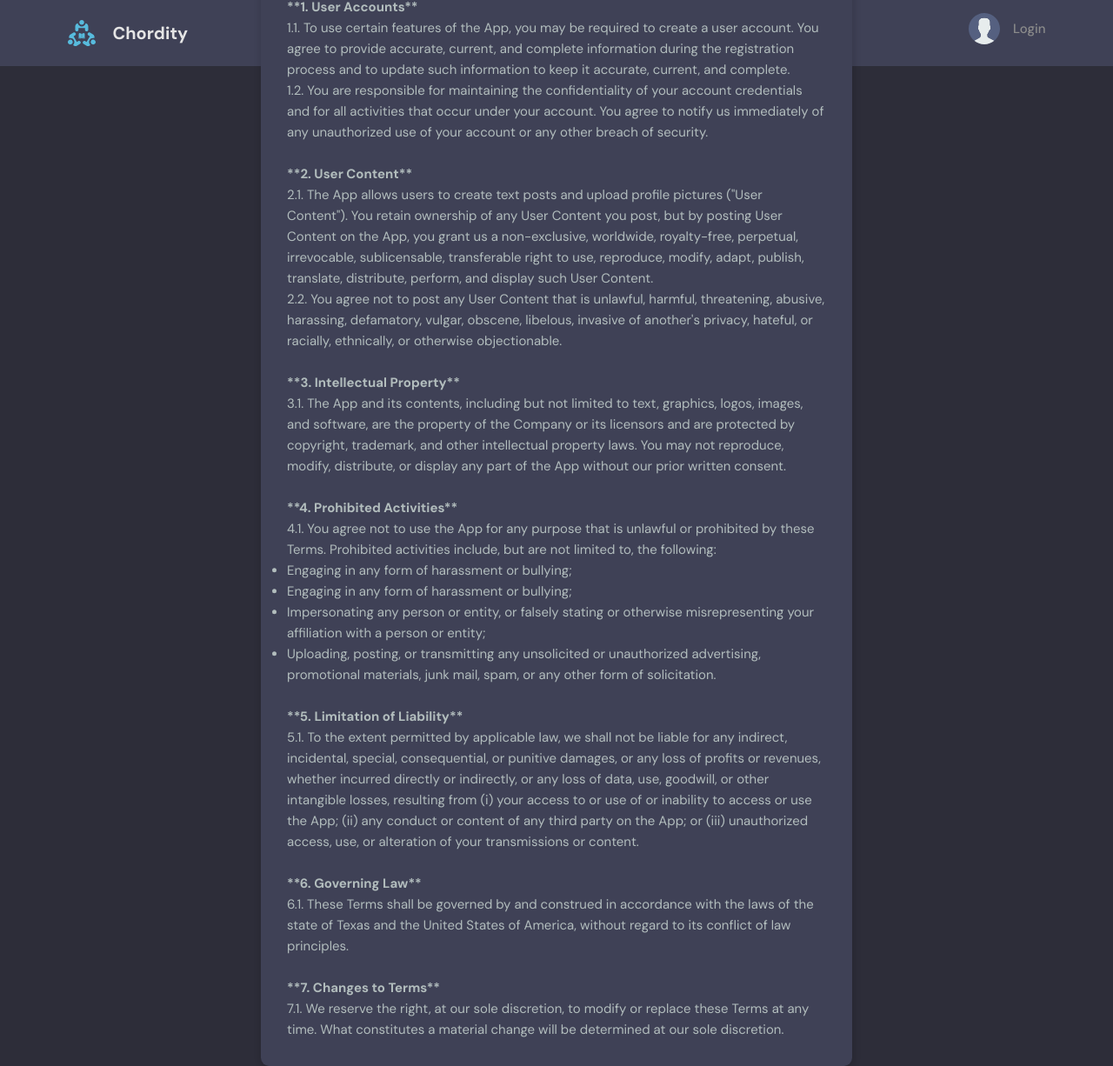
After one commit to rexherndon/chordity, a Django app: page /terms-and-conditions/ in a window 1280 px wide. The commit adds this page. Shown: the whole page at 87% size. Run offline with Django 5.2, Linux system fonts and the light colour scheme; parts of the project's set-up code (start-up, migrations or seed data) failed here and were passed over.

Commit message:
added /terms-and-conditions page

```diff
--- a/chordity/base/templates/base/login_register.html
+++ b/chordity/base/templates/base/login_register.html
@@ -83,6 +83,11 @@
           </div>
           {% endfor %}
 
+          {% comment %} this field will not be stored anywhere, so no need to tie it in with our user model. {% endcomment %}
+          <input type="checkbox" id="terms-and-cond" name="terms-and-cond" required> By checking this box and registering your account, you are agreeing to our terms and conditions.</input>
+          <br />
+          <br />
+
           <button class="btn btn--main" type="submit">
             <svg
               version="1.1"
--- /dev/null
+++ b/chordity/base/templates/base/terms_and_conditions.html
@@ -0,0 +1,131 @@
+{% extends 'main.html' %} {% block content %}
+
+<main class="create-room layout">
+  <div class="container">
+    <div class="layout__box">
+      <div class="layout__boxHeader">
+        <div class="layout__boxTitle">
+          <a href="{% url 'home' %}">
+            <svg
+              version="1.1"
+              xmlns="http://www.w3.org/2000/svg"
+              width="32"
+              height="32"
+              viewBox="0 0 32 32"
+            >
+              <title>arrow-left</title>
+              <path
+                d="M13.723 2.286l-13.723 13.714 13.719 13.714 1.616-1.611-10.96-10.96h27.625v-2.286h-27.625l10.965-10.965-1.616-1.607z"
+              ></path>
+            </svg>
+          </a>
+          <h1>Chordity App Terms and Conditions</h1>
+        </div>
+      </div>
+      <div class="layout__body">
+        <p>
+          These terms and conditions ("Terms") govern your use of the Chordity
+          website or web application ("App"), provided by Rex Herndon [founder
+          and developer of Chordity] ("Company," "we," "us," or "our"). By
+          accessing or using the App, you agree to be bound by these Terms. If
+          you do not agree to these Terms, please do not use the App.
+        </p>
+        <p>
+          This app is not being maintained after May 2024. The app will remain
+          accessible in its current state, but no updates or support will be
+          provided. Users are advised to use the app at their own discretion,
+          and the company will not be held liable for any damages, including but
+          not limited to identity theft or stolen information.
+        </p>
+        <br />
+        <h2>**1. User Accounts**</h2>
+        <p>
+          1.1. To use certain features of the App, you may be required to create
+          a user account. You agree to provide accurate, current, and complete
+          information during the registration process and to update such
+          information to keep it accurate, current, and complete.
+        </p>
+        <p>
+          1.2. You are responsible for maintaining the confidentiality of your
+          account credentials and for all activities that occur under your
+          account. You agree to notify us immediately of any unauthorized use of
+          your account or any other breach of security.
+        </p>
+        <br />
+        <h2>**2. User Content**</h2>
+        <p>
+          2.1. The App allows users to create text posts and upload profile
+          pictures ("User Content"). You retain ownership of any User Content
+          you post, but by posting User Content on the App, you grant us a
+          non-exclusive, worldwide, royalty-free, perpetual, irrevocable,
+          sublicensable, transferable right to use, reproduce, modify, adapt,
+          publish, translate, distribute, perform, and display such User
+          Content.
+        </p>
+        <p>
+          2.2. You agree not to post any User Content that is unlawful, harmful,
+          threatening, abusive, harassing, defamatory, vulgar, obscene,
+          libelous, invasive of another's privacy, hateful, or racially,
+          ethnically, or otherwise objectionable.
+        </p>
+        <br />
+        <h2>**3. Intellectual Property**</h2>
+        <p>
+          3.1. The App and its contents, including but not limited to text,
+          graphics, logos, images, and software, are the property of the Company
+          or its licensors and are protected by copyright, trademark, and other
+          intellectual property laws. You may not reproduce, modify, distribute,
+          or display any part of the App without our prior written consent.
+        </p>
+        <br />
+        <h2>**4. Prohibited Activities**</h2>
+        <p>
+          4.1. You agree not to use the App for any purpose that is unlawful or
+          prohibited by these Terms. Prohibited activities include, but are not
+          limited to, the following:
+        </p>
+        <ul>
+          <li>Engaging in any form of harassment or bullying;</li>
+          <li>Engaging in any form of harassment or bullying;</li>
+          <li>
+            Impersonating any person or entity, or falsely stating or otherwise
+            misrepresenting your affiliation with a person or entity;
+          </li>
+          <li>
+            Uploading, posting, or transmitting any unsolicited or unauthorized
+            advertising, promotional materials, junk mail, spam, or any other
+            form of solicitation.
+          </li>
+        </ul>
+        <br />
+        <h2>**5. Limitation of Liability**</h2>
+        <p>
+          5.1. To the extent permitted by applicable law, we shall not be liable
+          for any indirect, incidental, special, consequential, or punitive
+          damages, or any loss of profits or revenues, whether incurred directly
+          or indirectly, or any loss of data, use, goodwill, or other intangible
+          losses, resulting from (i) your access to or use of or inability to
+          access or use the App; (ii) any conduct or content of any third party
+          on the App; or (iii) unauthorized access, use, or alteration of your
+          transmissions or content.
+        </p>
+        <br />
+        <h2>**6. Governing Law**</h2>
+        <p>
+          6.1. These Terms shall be governed by and construed in accordance with
+          the laws of the state of Texas and the United States of America,
+          without regard to its conflict of law principles.
+        </p>
+        <br />
+        <h2>**7. Changes to Terms**</h2>
+        <p>
+          7.1. We reserve the right, at our sole discretion, to modify or
+          replace these Terms at any time. What constitutes a material change
+          will be determined at our sole discretion.
+        </p>
+      </div>
+    </div>
+  </div>
+</main>
+
+{% endblock content %}
--- a/chordity/base/urls.py
+++ b/chordity/base/urls.py
@@ -15,4 +15,5 @@ urlpatterns = [
     path("update-user/", views.updateUser, name="update-user"),
     path("topics/", views.topicsPage, name="topics"),
     path('activity/', views.activityPage, name="activity"),
+    path('terms-and-conditions/', views.termsAndConditionsPage, name="terms-and-conditions"),
 ]
--- a/chordity/base/views.py
+++ b/chordity/base/views.py
@@ -226,3 +226,6 @@ def activityPage(request):
 
     context = {"room_messages": room_messages}
     return render(request, "base/activity.html", context)
+
+def termsAndConditionsPage(request):
+    return render(request, "base/terms_and_conditions.html")
--- a/chordity/static/styles/style.css
+++ b/chordity/static/styles/style.css
@@ -122,6 +122,10 @@ a {
   color: var(--color-main);
   background: transparent;
   border: 2px solid var(--color-main);
+}
+
+.checkbox {
+  margin: 0.4rem;
 }
 
 .action-button {
```
Also changed, not shown: 1 other file.
